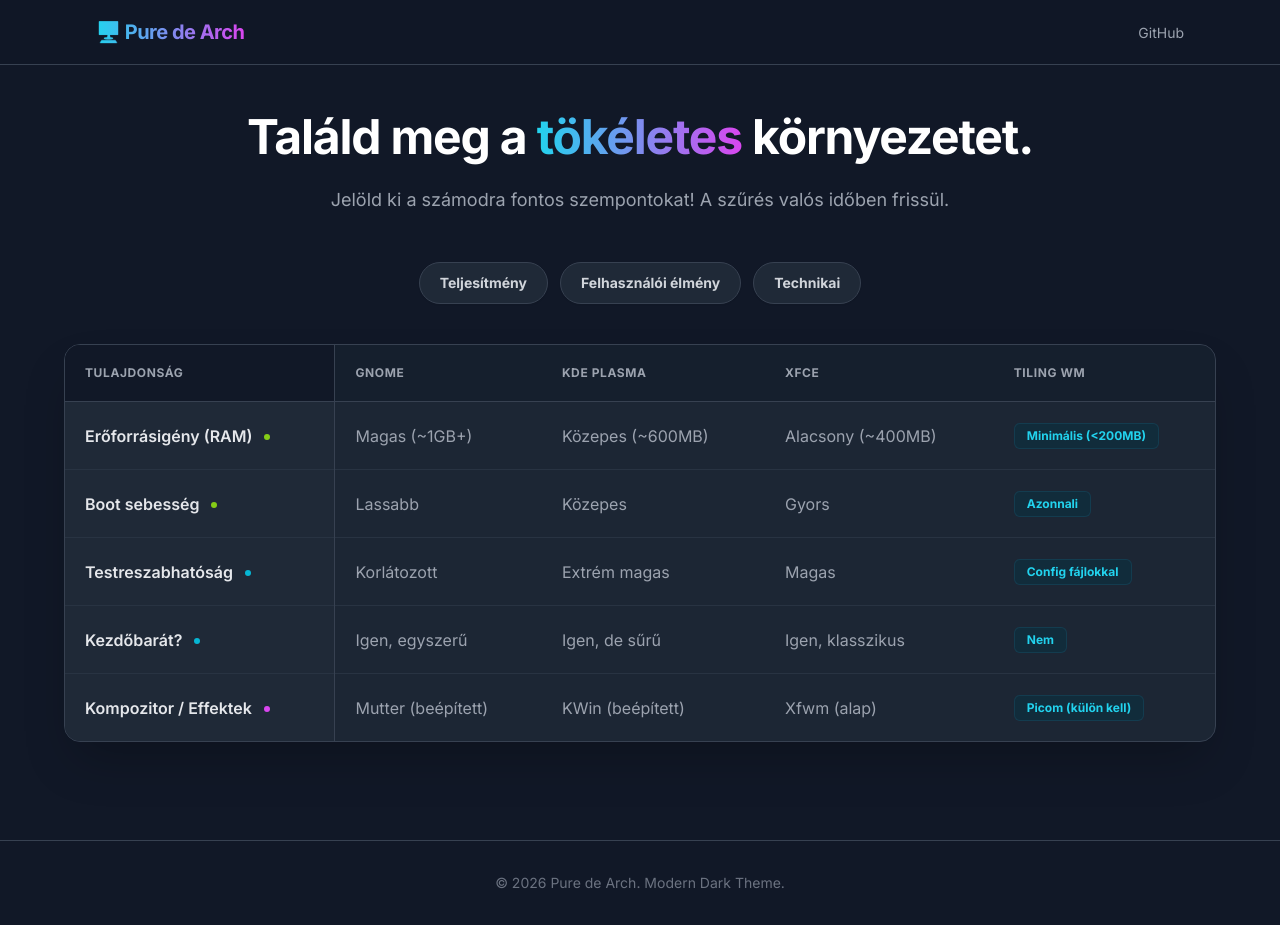
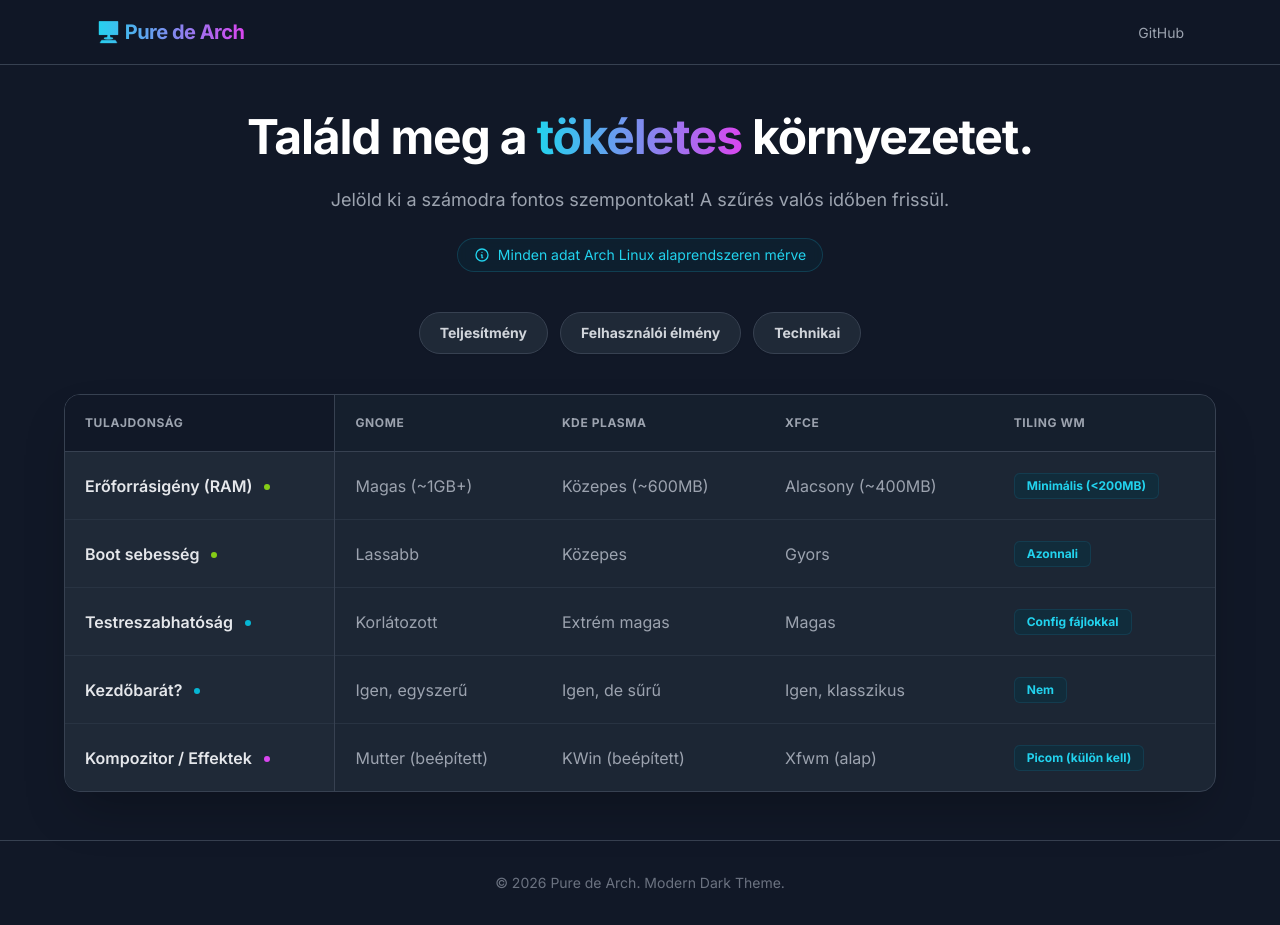
Before and after one commit to Pure-de-Arch/Pure-de-Arch.github.io, a Jekyll site: the page built from index.html, in a window 1280 px wide and 925 px high. Built offline with Jekyll 4.4.1, drawn with Linux system fonts in a browser that asks for light colours; nearby versions of some CDN libraries.

Commit message:
Update index.html

```diff
--- a/index.html
+++ b/index.html
@@ -3,13 +3,21 @@
 title: Asztali Környezetek
 ---
 
-<div class="text-center mb-12">
+<div class="text-center mb-10">
     <h2 class="text-4xl sm:text-5xl font-extrabold text-white mb-6 tracking-tight">
         Találd meg a <span class="text-transparent bg-clip-text bg-gradient-to-r from-cyan-400 to-fuchsia-500">tökéletes</span> környezetet.
     </h2>
-    <p class="text-lg text-gray-400 max-w-2xl mx-auto leading-relaxed">
+
+    <p class="text-lg text-gray-400 max-w-2xl mx-auto leading-relaxed mb-6">
         Jelöld ki a számodra fontos szempontokat! A szűrés valós időben frissül.
     </p>
+
+    <div class="inline-flex items-center gap-2 px-4 py-1.5 rounded-full bg-cyan-950/30 border border-cyan-800/50 text-cyan-400 text-sm font-medium backdrop-blur-sm">
+        <svg xmlns="http://www.w3.org/2000/svg" class="h-4 w-4" fill="none" viewBox="0 0 24 24" stroke="currentColor">
+            <path stroke-linecap="round" stroke-linejoin="round" stroke-width="2" d="M13 16h-1v-4h-1m1-4h.01M21 12a9 9 0 11-18 0 9 9 0 0118 0z" />
+        </svg>
+        Minden adat Arch Linux alaprendszeren mérve
+    </div>
 </div>
 
 <div class="max-w-6xl mx-auto mb-10 flex flex-wrap justify-center gap-3">
```
